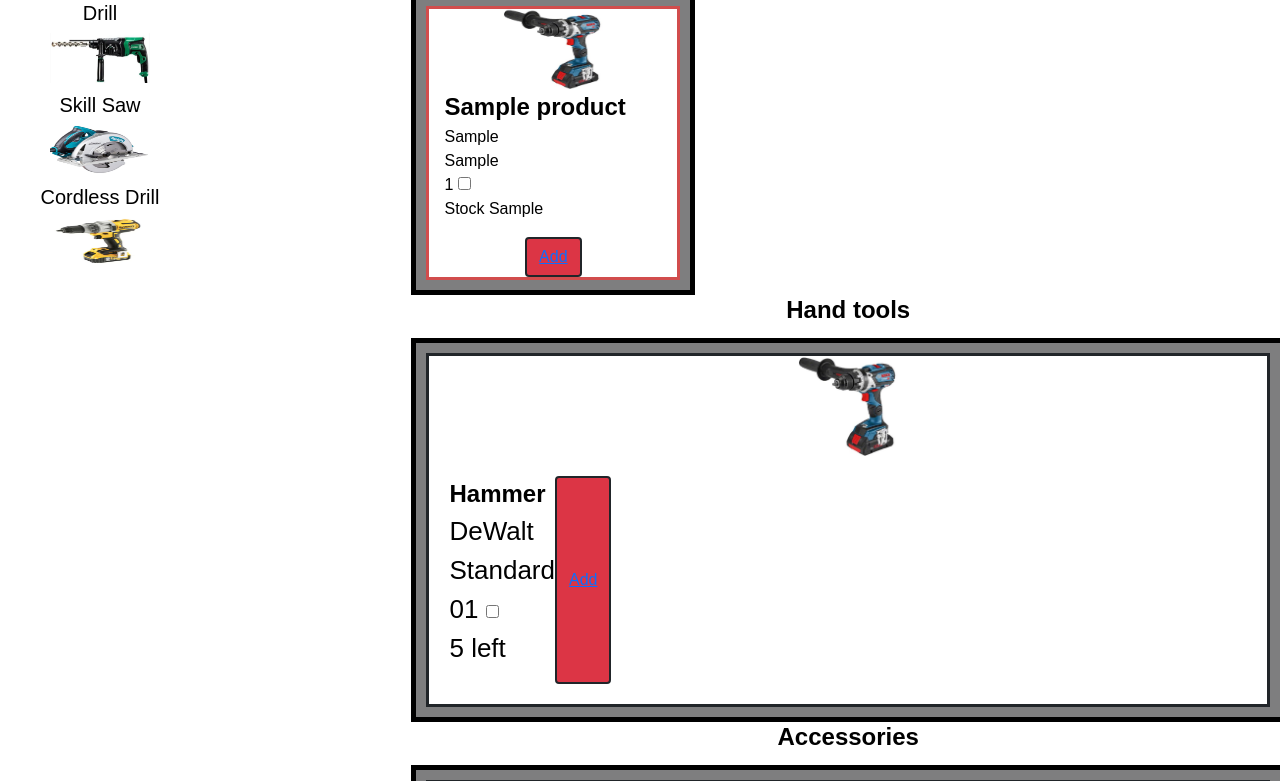
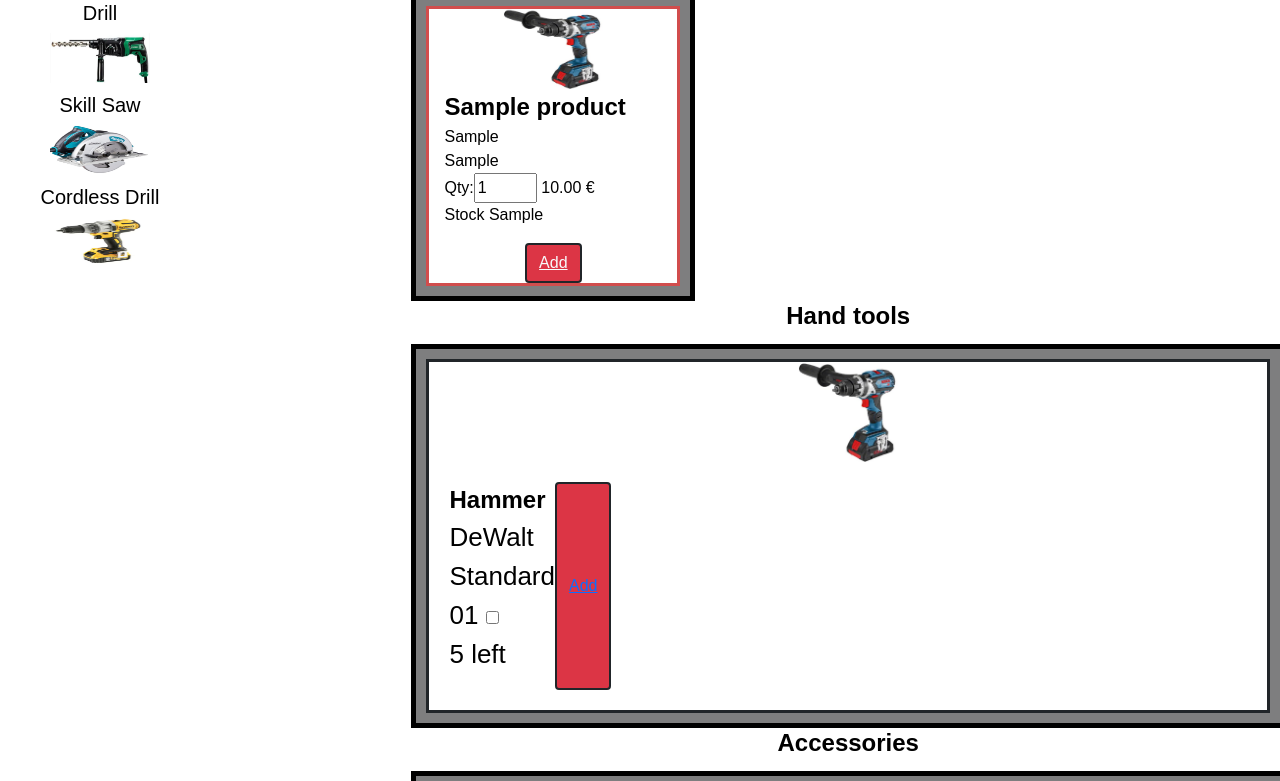
Before and after one commit to DimDeveloper18/Final-Assignment, a Django app: page /tools/ in a window 1280 px wide. Shown: the part 307-1088 px from the top of the page. Run offline with Django 5.2, Linux system fonts and the light colour scheme; tables that the repository leaves empty hold one stand-in row (values such as "Sample post").

Commit message:
Product description list 'check box' replaced with select 'quantity number box'. Button to add products text color changed with bootstrap class and url name changed.

```diff
--- a/products_store/templates/products_store/tools.html
+++ b/products_store/templates/products_store/tools.html
@@ -13,12 +13,12 @@
                             <li class="fs-4 fw-bold">{{ product.prod_name }}</li>
                             <li>{{ product.prod_brand }}</li>
                             <li>{{ product.prod_model }}</li>
-                            <li>{{ product.prod_id_name }} <input class="selectBox" type="checkbox"> </li>
+                            <li>Qty:<input class="selectBox" type="number" value="1" min="1" max="10"> {{ product.prod_price }} €</li>
                             <li>Stock {{ product.prod_stock }}</li>
                         </ul>
                     </figcaption>
                     <button id="prodadd" type="submit" class="btn btn-danger border border-dark border-2">
-                            <a href="{% url 'products_store-basket_page' %}">Add</a>
+                            <a class="text-light" href="{% url 'products_store-add_to_basket' product.id %}">Add</a>
                     </button>
                 </figure>
             {% endfor %}
```
